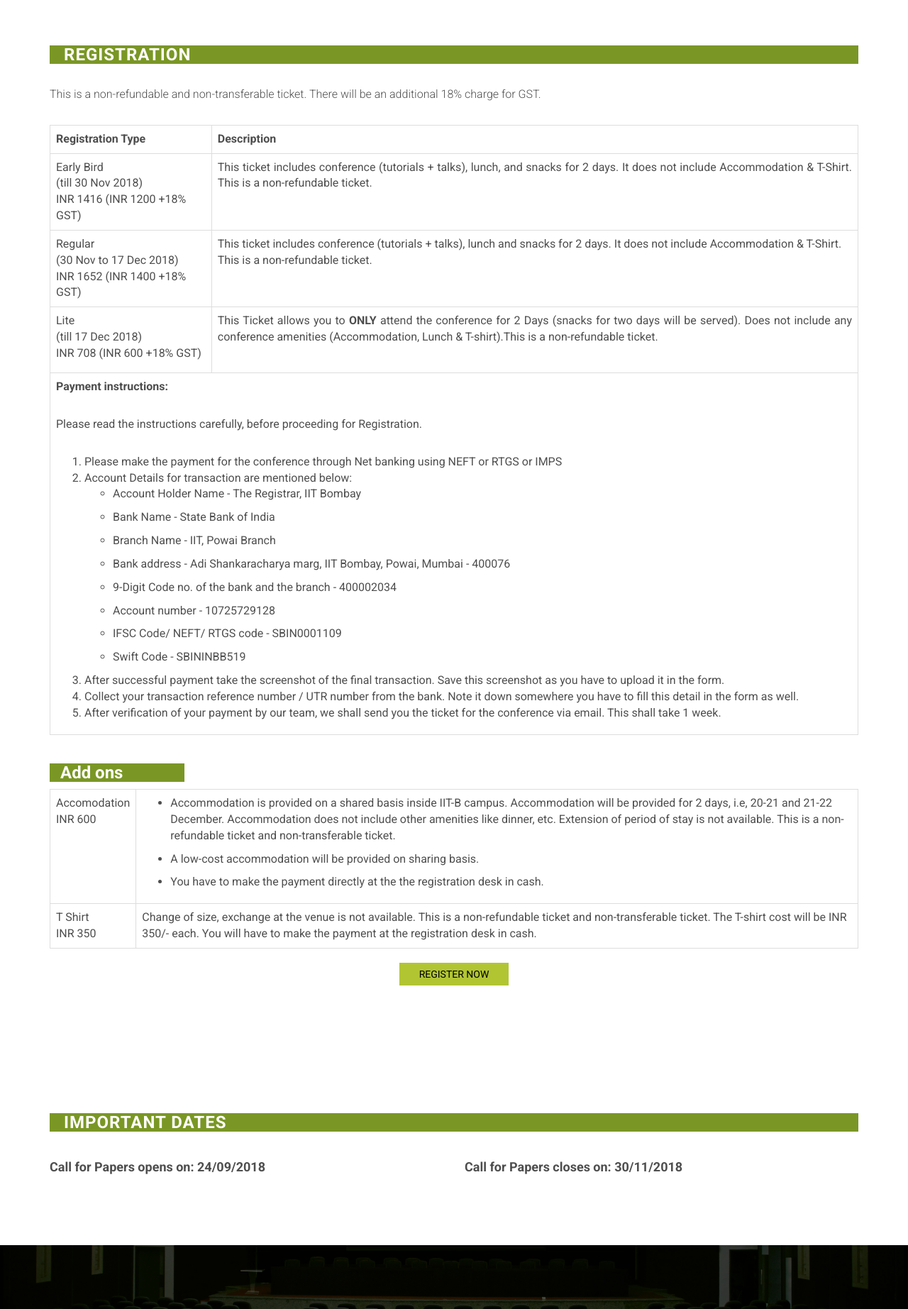
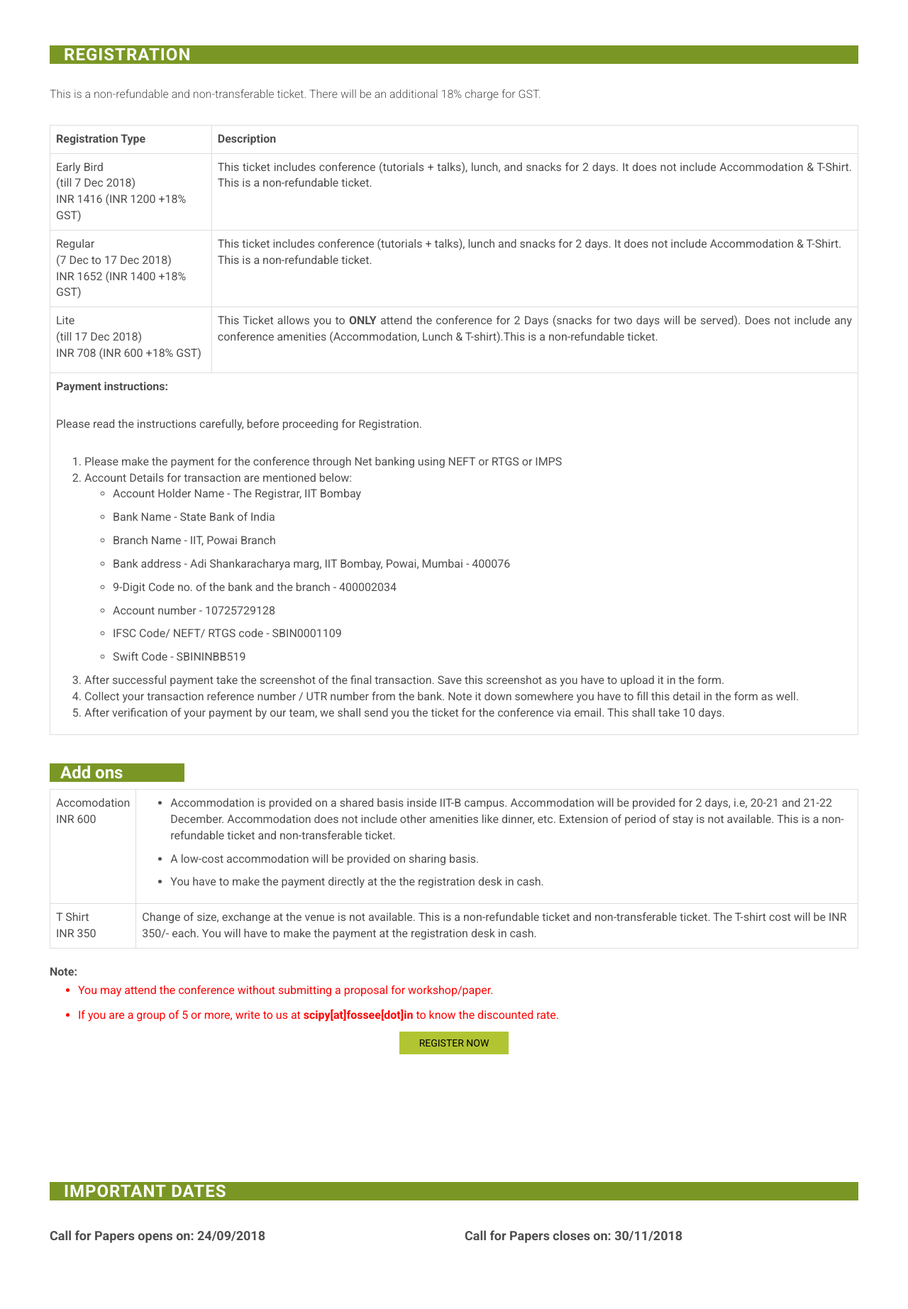
Before and after one commit to FOSSEE/SciPy2018, a Django app: page /2018/ in a window 1280 px wide. Shown: the part 2248-4093 px from the top of the page at 71% size. Run offline with Django 3.2, Linux system fonts and the light colour scheme; parts of the project's set-up code (start-up, migrations or seed data) failed here and were passed over; some libraries are stand-ins or nearby versions.

Commit message:
Extended last date for early bird registration, updated speakers bio

```diff
--- a/static/website/templates/home.html
+++ b/static/website/templates/home.html
@@ -91,12 +91,29 @@
                     <div class="speaker">
                     <h4>Keynote Speaker</h4>
                         <figure>
-                            <img alt="" class="img-responsive center-block img-rounded" src="{% static 'website/bootstrap-css/assets/images/speakers/katy-huff.png' %}">
+                            <img alt="" class="img-responsive center-block img-rounded" src="{% static 'website/bootstrap-css/assets/images/speakers/katy-huff.png' %}" data-toggle="modal" data-target="#katyhuff">
                         </figure>
 
                         <h4>Dr. Kathryn D. Huff</h4>
 
                         <p>Assistant Professor, University of Illinois at Urbana-Champaign</p>
+                        <div class="modal fade spkrmodal" id="katyhuff" role="dialog">
+                        <div class="modal-dialog">
+                          <!-- Modal content-->
+                          <div class="modal-content">
+                            <div class="modal-header">
+                              <button type="button" class="close" data-dismiss="modal">&times;</button>
+                              <h4 class="modal-title">Dr. Kathryn D. Huff</h4>
+                            </div>
+                            <div class="modal-body">
+                              <p class="text-justify">Dr. Kathryn D. Huff is an Assistant Professor in the Department of Nuclear, Plasma, and Radiological Engineering at the University of Illinois at Urbana-Champaign where she leads the Advanced Reactors and Fuel Cycles Research Group.  She is additionally a Blue Waters Assistant Professor with the National Center for Supercomputing Applications. She was previously a Postdoctoral Fellow in both the Nuclear Science and Security Consortium and the Berkeley Institute for Data Science at the University of California - Berkeley. She received her PhD in Nuclear Engineering from the University of Wisconsin-Madison in 2013 and her undergraduate degree in Physics from the University of Chicago.  Her current research focuses on modeling and simulation of advanced nuclear reactors and fuel cycles. She is an active member of the American Nuclear Society, a past chair of the Fuel Cycle and Waste Management Division, and recipient of both the Young Member Excellence and Mary Jane Oestmann Professional Women's Achievement awards. Through leadership within Software Carpentry, SciPy, the Hacker Within, and the Journal of Open Source Software she also advocates for best practices in open, reproducible scientific computing.</p>
+                            </div>
+                            <div class="modal-footer">
+                              <button type="button" class="btn btn-info" data-dismiss="modal">Close</button>
+                            </div>
+                          </div>
+                        </div>
+                        </div>
 
                         <ul class="social-block">
                             <li><a href="http://katyhuff.github.io/" target="_blank"><i class="fa fa-globe"></i></a></li>
@@ -111,13 +128,32 @@
                     <div class="speaker">
                     <h4>&nbsp;</h4>
                         <figure>
-                            <img alt="" class="img-responsive center-block img-rounded" src="{% static 'website/bootstrap-css/assets/images/speakers/ajith.png' %}">
+                            <img alt="" class="img-responsive center-block img-rounded" src="{% static 'website/bootstrap-css/assets/images/speakers/ajith.png' %}" data-toggle="modal" data-target="#ajith">
                         </figure>
 
                         <h4>Dr. Ajith Kumar</h4>
 
                         <p>RF &amp; Electronics Lab,
                      <a href="http://www.iuac.res.in/" target="_blank">IUAC</a></p>
+                     <div class="modal fade spkrmodal" id="ajith" role="dialog">
+                        <div class="modal-dialog">
+                          <!-- Modal content-->
+                          <div class="modal-content">
+                            <div class="modal-header">
+                              <button type="button" class="close" data-dismiss="modal">&times;</button>
+                              <h4 class="modal-title">Dr. Ajith Kumar</h4>
+                            </div>
+                            <div class="modal-body">
+                              <p class="text-justify">
+                                  Dr. Ajith Kumar works mainly in the area of development of instrumentation for particle accelerators and associated experiments, including radio-frequency accelerating structures, control and data acquisition systems, digital and radio frequency electronics modules. He initiated the Phoenix / expEYES project. ExpEYES is currently the cheapest educational system to teach science.
+                              </p>
+                            </div>
+                            <div class="modal-footer">
+                              <button type="button" class="btn btn-info" data-dismiss="modal">Close</button>
+                            </div>
+                          </div>
+                        </div>
+                        </div>
 
                         <ul class="social-block">
                             <!-- <li><a href=""><i class="ion-social-twitter"></i></a></li>
@@ -170,7 +206,7 @@
                     <td style="border-top:none;!important">
                         <div class="align-baseline">
                           Early Bird<br>
-                          (till 30 Nov 2018) <br>
+                          (till 7 Dec 2018) <br>
                           INR 1416 (INR 1200 +18% GST)
                         </div>
                     </td>
@@ -184,7 +220,7 @@
                     <td style="border-top:none;!important">
                         <div class="align-baseline">
                           Regular<br>
-                          (30 Nov to 17 Dec 2018)<br>
+                          (7 Dec to 17 Dec 2018)<br>
                            INR 1652 (INR 1400 +18% GST)
                         </div>
                     </td>
@@ -229,7 +265,7 @@
                 </ul>
                 <li><span class="text-justify">After successful payment take the screenshot of the final transaction. Save this screenshot as you have to upload it in the form. </span></li>
                 <li><span class="text-justify">Collect your transaction reference number / UTR number from the bank. Note it down somewhere you have to fill this detail in the form as well.</span></li>
-                <li><span class="text-justify">After verification of your payment by our team, we shall send you the ticket for the conference via email. This shall take 1 week.</span>
+                <li><span class="text-justify">After verification of your payment by our team, we shall send you the ticket for the conference via email. This shall take 10 days.</span>
                 </li>
                 </ol>
               </td>
@@ -281,6 +317,18 @@
               </tr>
             </table>
             </div>
+            </div>
+            <div class="row">
+                <div class="col-md-12">
+                    <span><strong>Note:</strong> <ul style="color: red;">
+                        <li>
+                            You may attend the conference without submitting a proposal for workshop/paper.
+                        </li>
+                        <li>
+                            If you are a group of 5 or more, write to us at <strong><a href="mailto:scipy@fossee.in" style="color: red;">scipy[at]fossee[dot]in</a></strong> to know the discounted rate.
+                        </li>
+                    </ul></span>
+                </div>
             </div>
             <div class="row">
               <div class="col-md-12">
@@ -400,7 +448,7 @@
             </div>
     </section>
 
-    <section id="location" class="section location">
+    <section id="venue" class="section venue">
         <div class="container">
             <div class="row">
                 <div class="col-sm-3">
```
